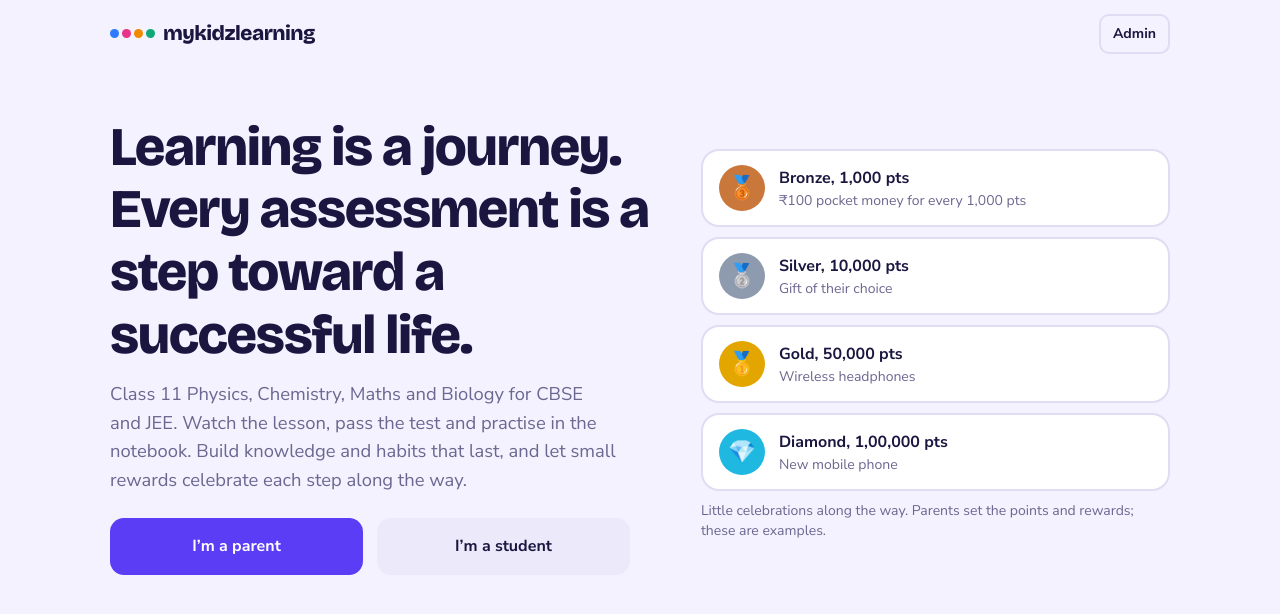
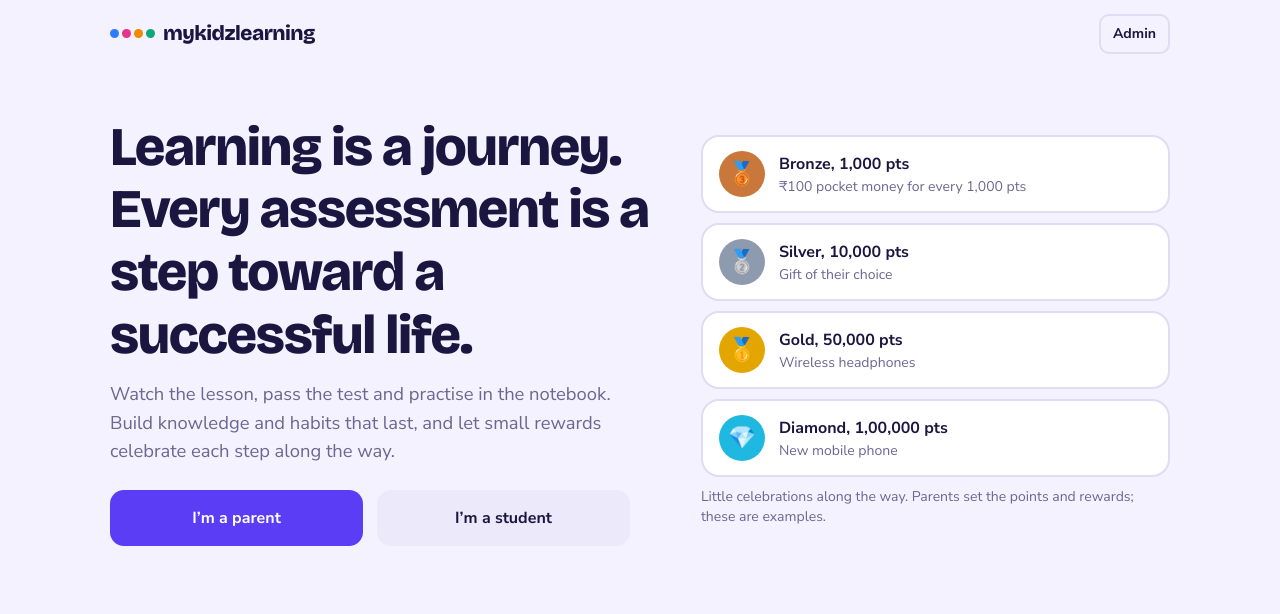
Before and after one commit to santoshgattem/mykidzlearning, a Next.js app: page / in a window 1280 px wide. Shown: the top 614 px of the page. Built offline with nearby package versions, Linux system fonts and the light colour scheme; no server answers.

Commit message:
Home page and page description: remove the class from the intro text
Co-Authored-By: Claude Sonnet 5.5 <noreply@anthropic.com>

```diff
--- a/src/app/layout.tsx
+++ b/src/app/layout.tsx
@@ -21,7 +21,7 @@ import { NavProgress } from "@/components/nav-progress";
 export const metadata: Metadata = {
   title: "mykidzlearning – learning is a journey",
   description:
-    "Class 11 Physics, Chemistry, Maths and Biology for CBSE and JEE. Watch the lesson, pass the test and practise in the notebook. Learning is a journey to a successful life, and small rewards celebrate the steps along the way.",
+    "Watch the lesson, pass the test and practise in the notebook. Learning is a journey to a successful life, and small rewards celebrate the steps along the way.",
 };
 
 export const viewport: Viewport = {
--- a/src/app/page.tsx
+++ b/src/app/page.tsx
@@ -61,9 +61,8 @@ export default async function Home() {
               Learning is a journey. Every assessment is a step toward a successful life.
             </h1>
             <p className="mt-3.5 max-w-[46ch] text-[1.15rem] text-muted">
-              Class 11 Physics, Chemistry, Maths and Biology for CBSE and JEE. Watch the lesson,
-              pass the test and practise in the notebook. Build knowledge and habits that last,
-              and let small rewards celebrate each step along the way.
+              Watch the lesson, pass the test and practise in the notebook. Build knowledge and
+              habits that last, and let small rewards celebrate each step along the way.
             </p>
             <div className="mt-6 grid max-w-[520px] grid-cols-2 gap-3.5">
               <Link href="/parent/login" className={`${btn} !p-4`}>
```
Also changed, not shown: 1 other file (tests, documents, lock files or other folders).
